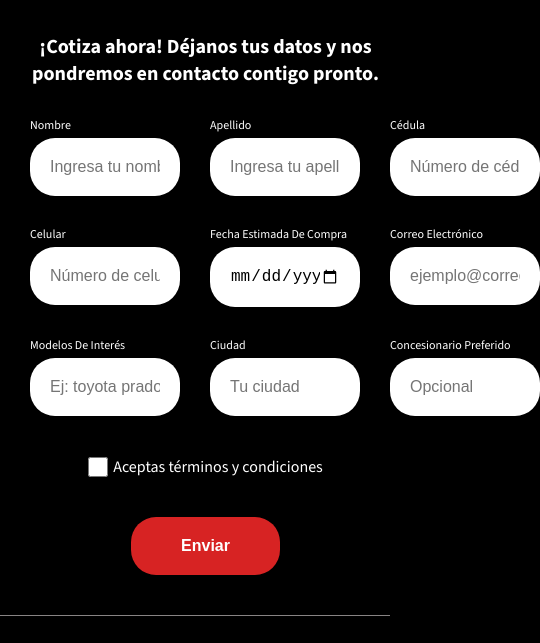
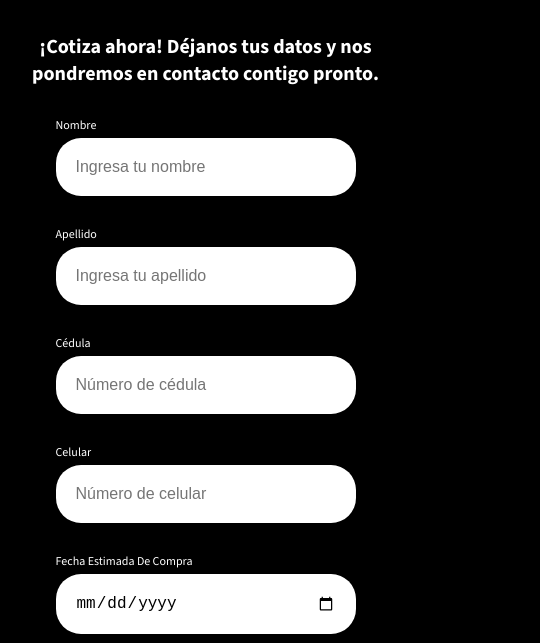
Before and after one commit to valentinaserrano20/landing_leidy, a plain HTML site: page index.html in a window 390 px wide. Shown: the part 4762-5405 px from the top of the page, 540 px wide, since content can reach past the window. Drawn offline with nearby package versions, Linux system fonts and the light colour scheme.

Commit message:
Arreglo de media query de movil

```diff
--- a/style.css
+++ b/style.css
@@ -417,4 +417,14 @@ body {
   .informacion__titulo{
     display: none;
   }
+  .formulario__contenedor{
+    align-items: center;
+  }
+  .formulario__fila{
+    flex-direction: column;
+  }
+
+  .formulario__input{
+    width: 300px;
+  }
 }
```
